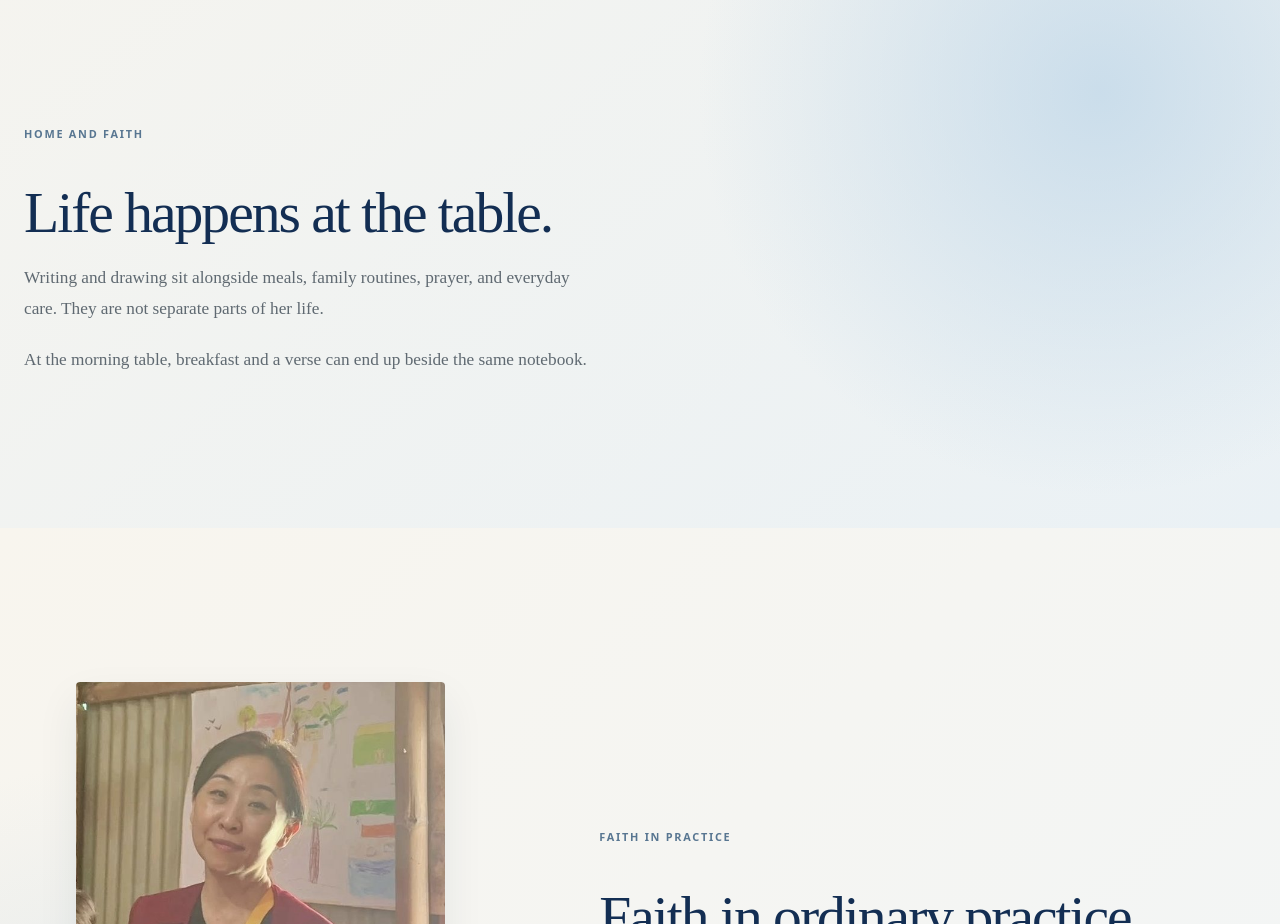
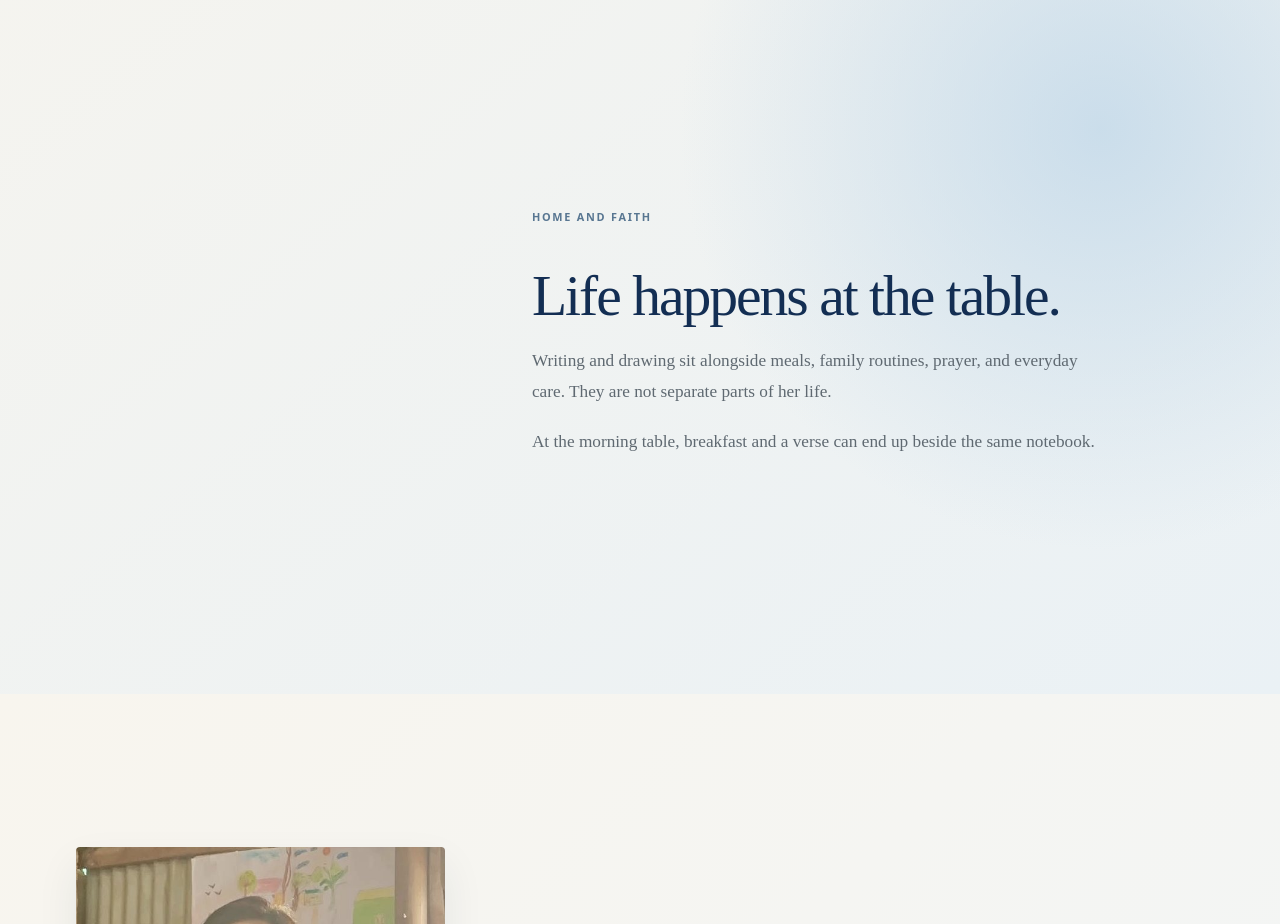
Before and after one commit to k-mama/esthercho, a Next.js app: page /about in a window 1280 px wide. Shown: the part 2620-3544 px from the top of the page. Built offline with nearby package versions, Linux system fonts and the light colour scheme.

Commit message:
style: turn Esther home section into a text-only room

```diff
--- a/src/app/about/about.css
+++ b/src/app/about/about.css
@@ -170,15 +170,15 @@
   align-items: center;
 }
 
+.esther-home-copy-only {
+  min-height: min(52svh, 620px);
+  align-items: center;
+}
+
 .esther-portrait-figure img {
   aspect-ratio: 4 / 5;
   object-fit: cover;
   object-position: center 30%;
-}
-
-.esther-table-figure img {
-  aspect-ratio: 4 / 5;
-  object-fit: cover;
 }
 
 .esther-sketch-figure img {
@@ -276,6 +276,15 @@
     grid-template-columns: minmax(0, 0.92fr) minmax(20rem, 0.72fr);
   }
 
+  .esther-home-copy-only {
+    grid-template-columns: minmax(0, 0.56fr) minmax(0, 1fr);
+  }
+
+  .esther-home-copy-only .esther-copy {
+    grid-column: 2;
+    max-width: 760px;
+  }
+
   .esther-service-grid {
     grid-template-columns: minmax(20rem, 0.72fr) minmax(0, 1fr);
   }
@@ -297,8 +306,11 @@
     max-width: 100%;
   }
 
+  .esther-home-copy-only {
+    min-height: auto;
+  }
+
   .esther-portrait-figure,
-  .esther-table-figure,
   .esther-service-figure,
   .esther-sketch-figure {
     width: calc(100% + 3rem);
@@ -306,7 +318,6 @@
   }
 
   .esther-portrait-figure figcaption,
-  .esther-table-figure figcaption,
   .esther-service-figure figcaption,
   .esther-sketch-figure figcaption {
     padding-inline: 1.5rem;
```
